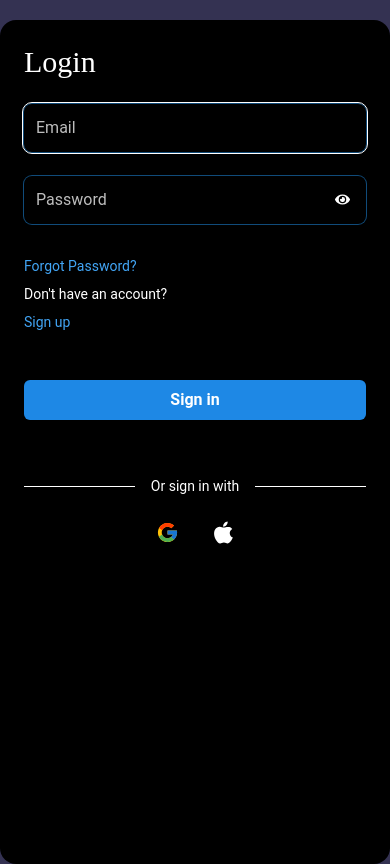
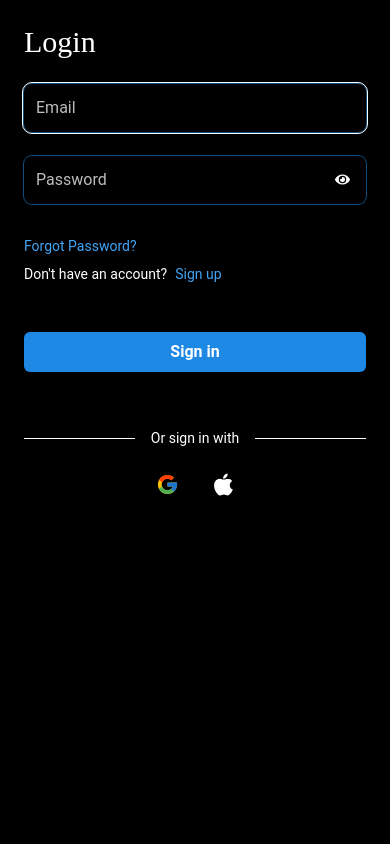
Before and after one commit to omormehn/Chat-App, a React (Vite) app in the folder client/: page /login in a window 390 px wide. Built offline with nearby package versions, Linux system fonts and the light colour scheme; no server answers.

Commit message:
clean auth

```diff
--- a/client/src/Pages/Login.jsx
+++ b/client/src/Pages/Login.jsx
@@ -106,10 +106,10 @@ const Login = () => {
   return (
     <div className="bg-[#343252] overflow-hidden bg-gradient-to-r ">
       {/* position */}
-      <div className="flexCenter pt-5 overflow-hidden  ">
+      <div className="flexCenter md:pt-5 overflow-hidden  ">
         {/* card */}
         <div
-          className={`flex w-[700px] overflow-hidden min-h-screen max-w-full rounded-2xl ${
+          className={`flex w-[700px] overflow-hidden min-h-screen max-w-full md:rounded-2xl ${
             showReg ? "flex-row-reverse" : ""
           } bg-slate-800  card`}
         >
@@ -212,7 +212,7 @@ const Login = () => {
                 </div>
 
                 {/* have an account */}
-                <div className={`flex flex-col sm:flex-row gap-2 text-white text-slate-300 text-sm`}>
+                <div className={`flex flex-row gap-2 text-white text-slate-300 text-sm`}>
                   {showReg ? (
                     <p className="">Have have an account? </p>
                   ) : (
```
